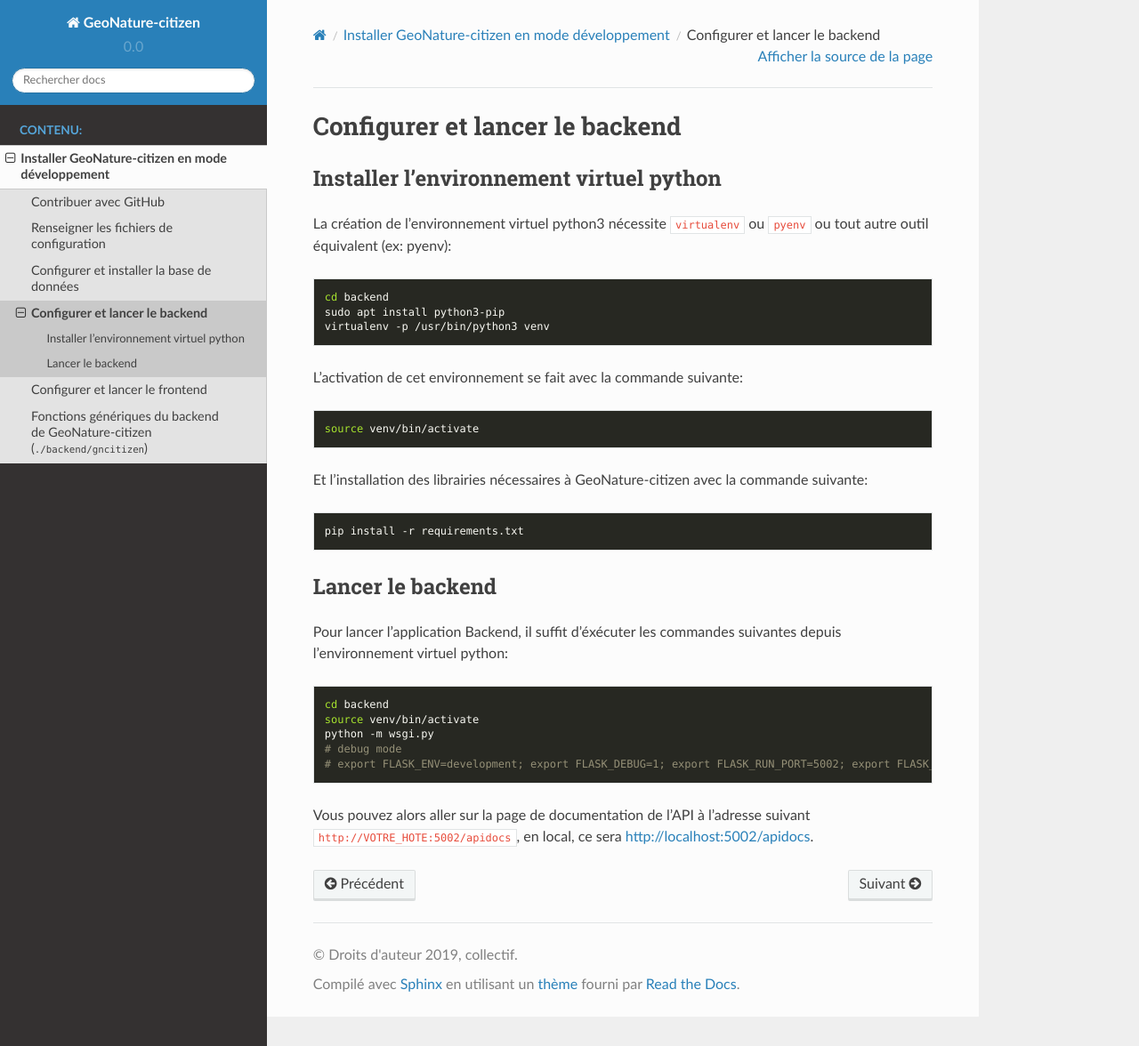
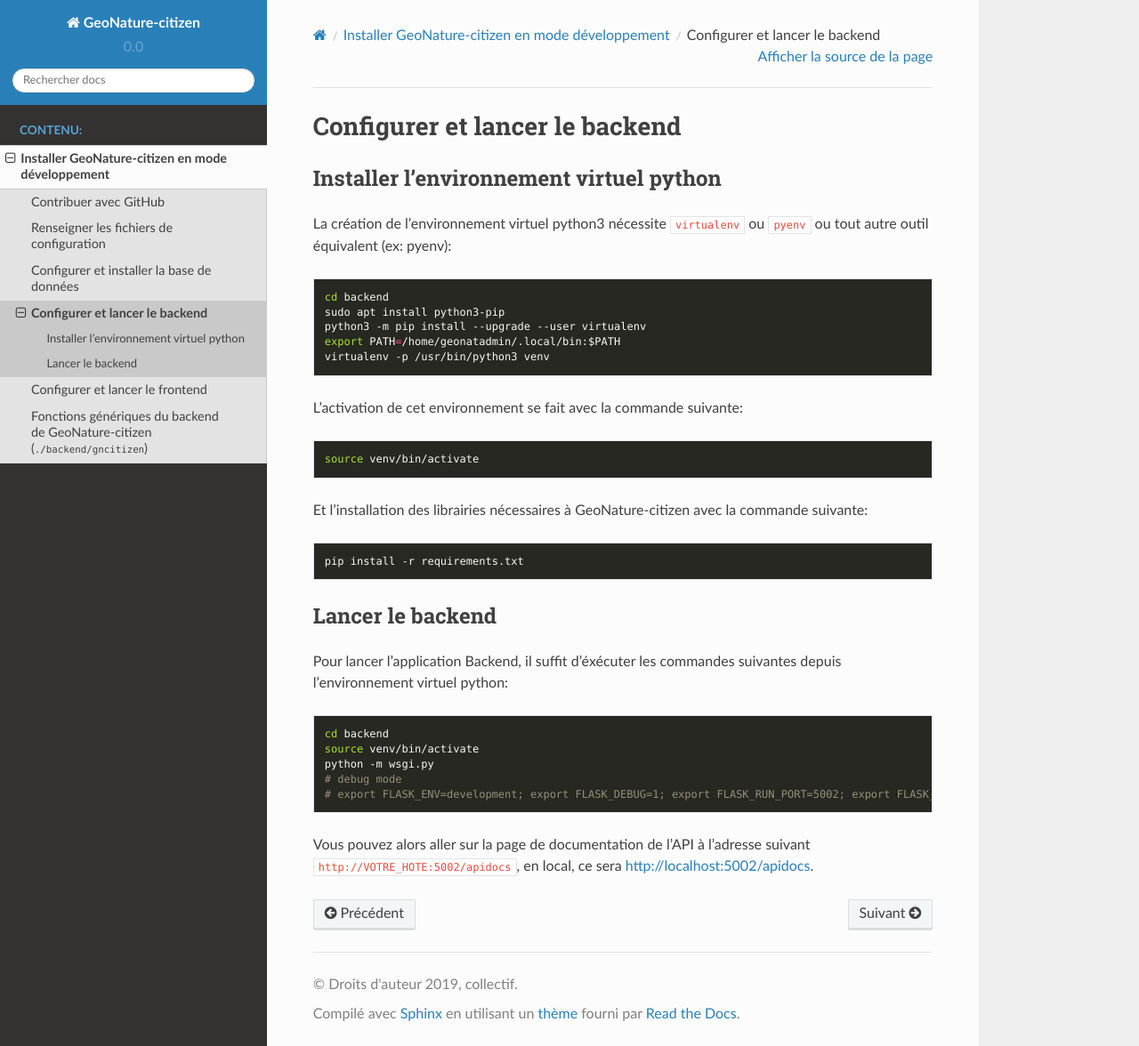
Before and after one commit to PnX-SI/GeoNature-citizen, a Sphinx documentation site: the page built from docs/devs/init_launch_backend.rst, in a window 1280 px wide and 1176 px high. Shown: the whole window at 89% size. Built offline with Sphinx 7.4.7 and the Read the Docs theme 2.0.0, drawn with Linux system fonts in a browser that asks for light colours.

Commit message:
Update init_launch_backend.rst

```diff
--- a/docs/devs/init_launch_backend.rst
+++ b/docs/devs/init_launch_backend.rst
@@ -13,6 +13,8 @@ ou ``pyenv`` ou tout autre outil équivalent (ex: pyenv):
 
     cd backend
     sudo apt install python3-pip
+    python3 -m pip install --upgrade --user virtualenv
+    export PATH=/home/geonatadmin/.local/bin:$PATH
     virtualenv -p /usr/bin/python3 venv
 
 L'activation de cet environnement se fait avec la commande suivante:
```
